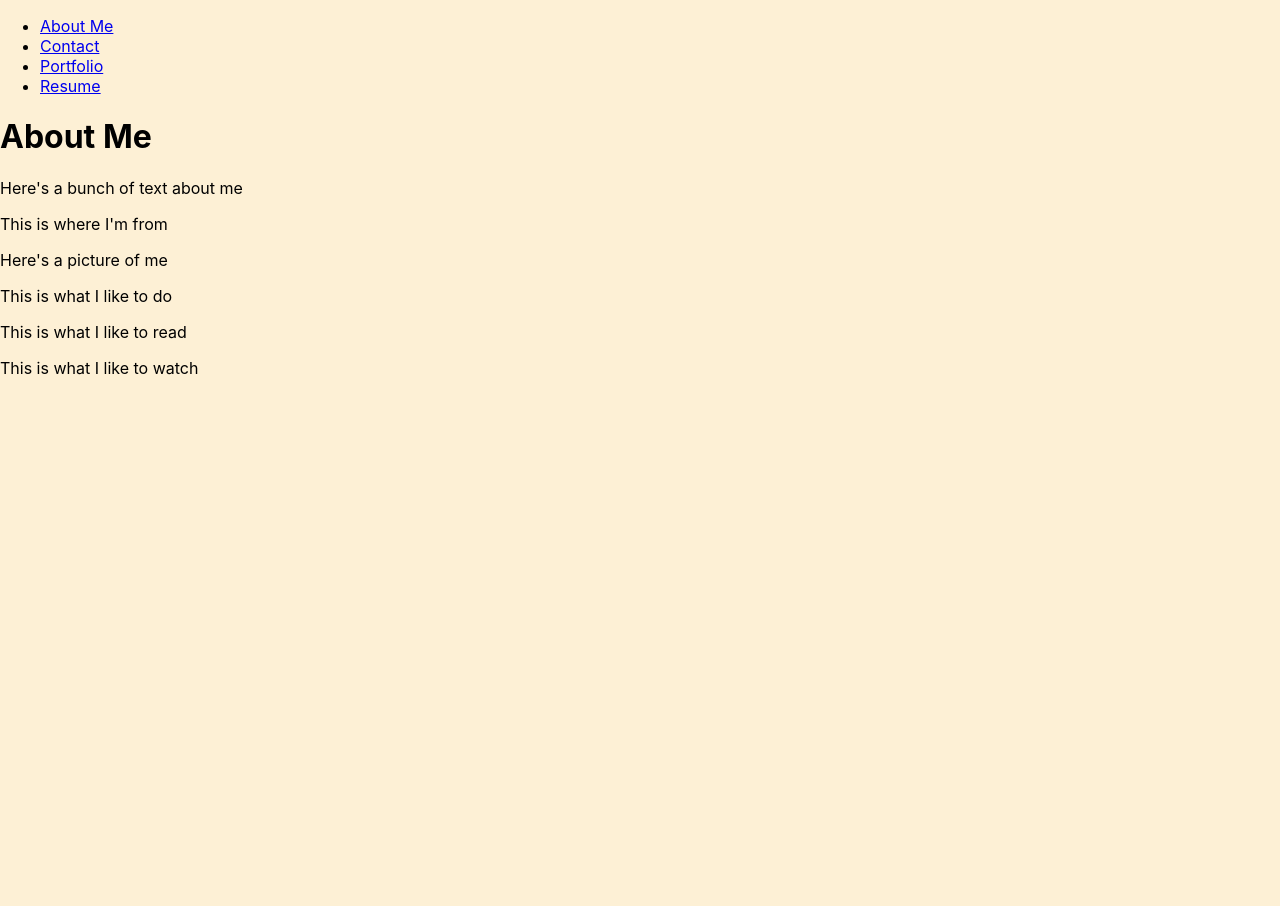
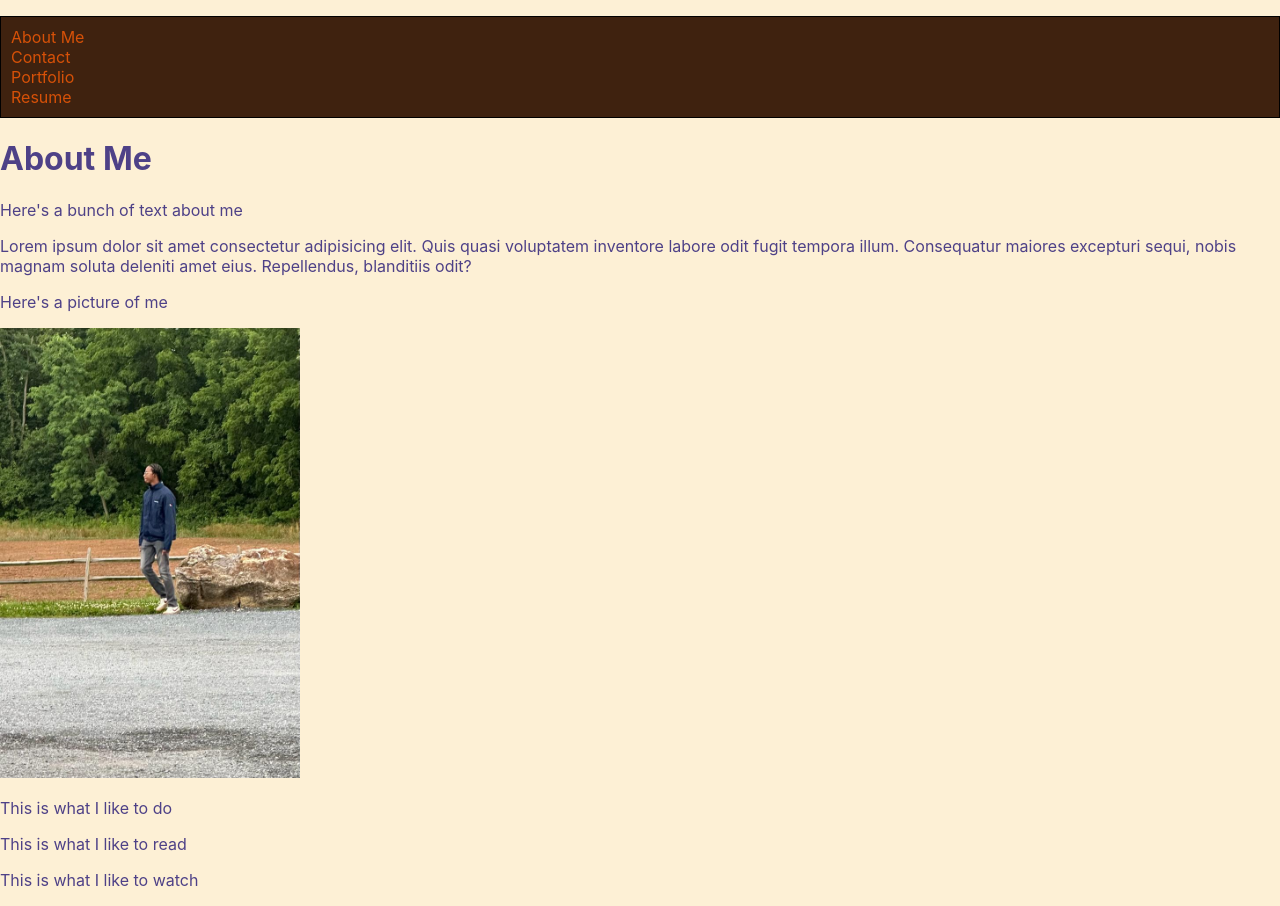
Before and after one commit to iab-19/react-portfolio, a React (Create React App) app: page / in a window 1280 px wide. Before the commit the page ends 800 px from the top, so only its background shows below. Built offline with nearby package versions, Linux system fonts and the light colour scheme; the HTML template or start-up script is replaced by a standard one.

Commit message:
Move logo.svg, update css file, add content to About.js, and add image to assets folder

```diff
--- a/src/App.css
+++ b/src/App.css
@@ -7,7 +7,35 @@
 
 body {
   background-color: var(--page-color);
+  color: var(--alternate-color);
 }
+
+/* navbar */
+.nav {
+  border: 1px solid black;
+  background-color: var(--secondary-color);
+  display: flex;
+  flex-direction: column;
+  padding: 10px
+}
+
+.nav a {
+  color: var(--primary-color);
+  text-decoration: none;
+
+}
+
+.nav li {
+  list-style-type: none;
+
+}
+/* ------------------------------------------------------- */
+/* portfolio picture */
+#ib {
+  width: 300px;
+  max-width: max-content;
+}
+
 
 .App {
   text-align: center;
--- a/src/components/pages/About.js
+++ b/src/components/pages/About.js
@@ -1,16 +1,18 @@
 import React from 'react';
+import ib from '../assets/ib.jpg';
 
 export default function About() {
     return (
         <div>
             <h1>About Me</h1>
             <p>Here's a bunch of text about me</p>
-            <p>This is where I'm from</p>
+            <p>    Lorem ipsum dolor sit amet consectetur adipisicing elit. Quis quasi voluptatem inventore labore odit fugit tempora illum. Consequatur maiores excepturi sequi, nobis magnam soluta deleniti amet eius. Repellendus, blanditiis odit?</p>
             <p>Here's a picture of me</p>
+            <img src={ib} alt='Ibrahima' id='ib'></img>
             <p>This is what I like to do</p>
             <p>This is what I like to read</p>
             <p>This is what I like to watch</p>
-            <img src=''></img>
+
 
         </div>
     )
```
Also changed, not shown: public/logo.svg (added), src/components/assets/ib.jpg (added).
